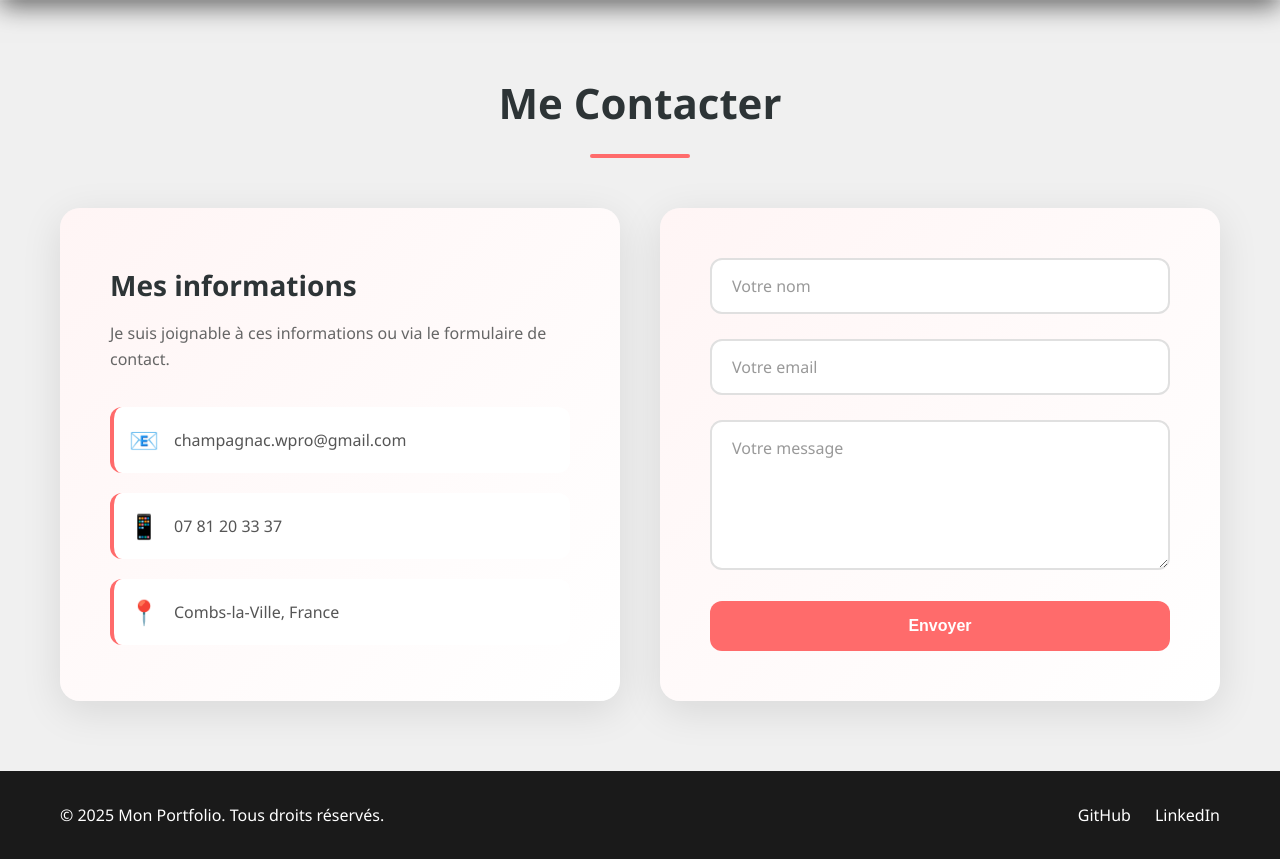
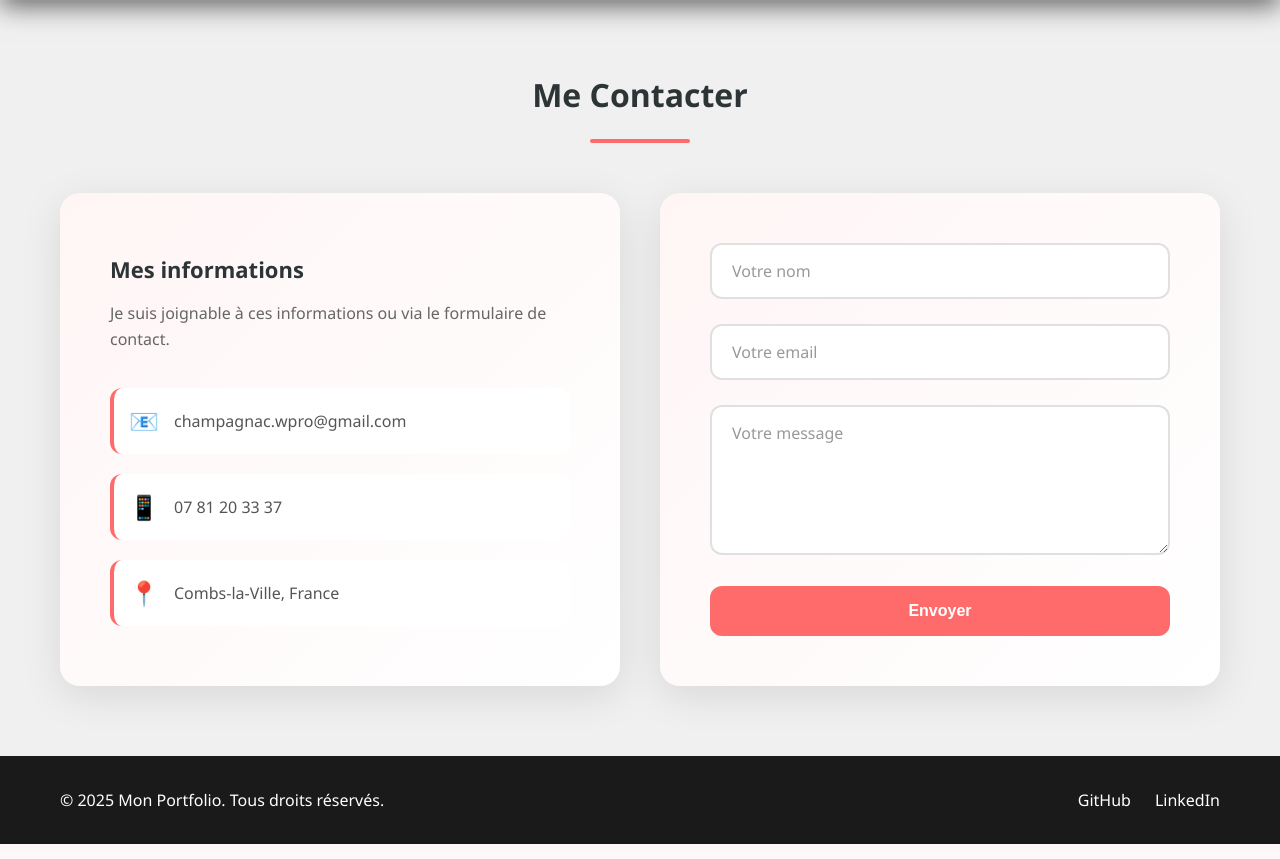
Before and after one commit to GhoX-Xelos/Portfolio, a PHP site: page /contact.html in a window 1280 px wide. Shown: the part 79-938 px from the top of the page. Run offline with PHP 8.4, Linux system fonts and the light colour scheme.

Commit message:
Font contact

```diff
--- a/CSS/contact.css
+++ b/CSS/contact.css
@@ -8,7 +8,7 @@
 }
 
 .section-title {
-    font-size: 42px;
+    font-size: 32px;
     font-weight: 700;
     color: var(--dark-color);
     margin-bottom: 50px;
@@ -45,7 +45,7 @@
 }
 
 .contact-info h3 {
-    font-size: 28px;
+    font-size: 22px;
     font-weight: 700;
     margin-bottom: 15px;
     color: var(--dark-color);
```
